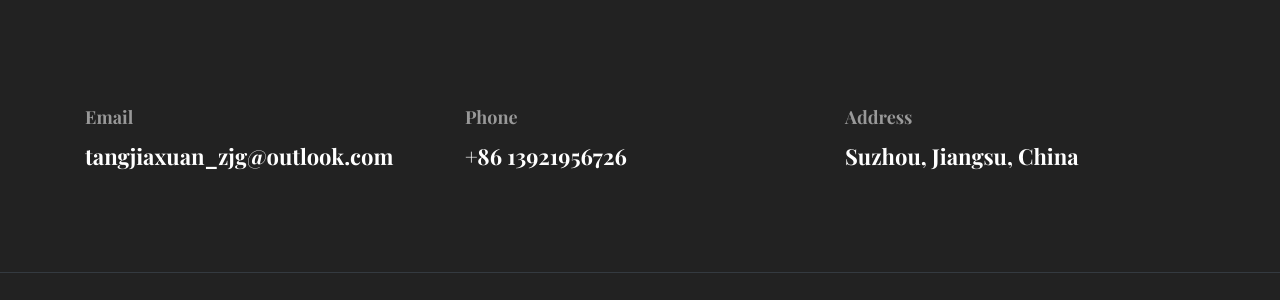
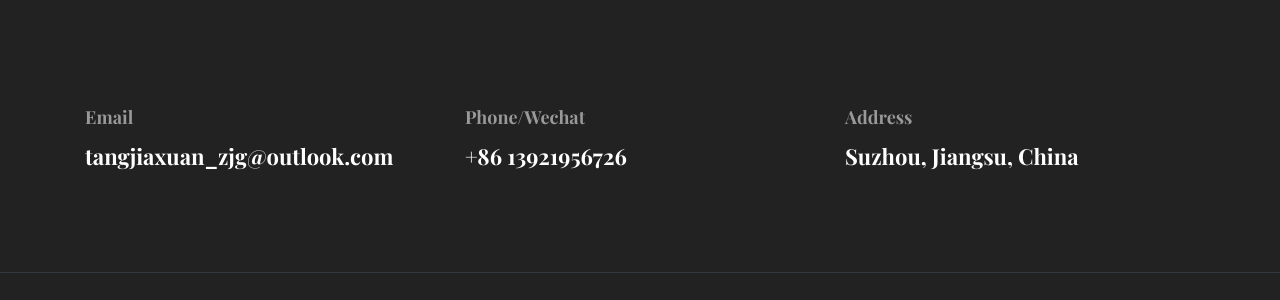
Before and after one commit to BIGTANGBRO/BIGTANGBRO.github.io, a Jekyll site: the page built from index.html, in a window 1280 px wide and 900 px high, scrolled down 4407 px. Shown: the part 488-788 px from the top of the window. Built offline with Jekyll 4.4.1, drawn with Linux system fonts in a browser that asks for light colours.

Commit message:
Update footer.html

```diff
--- a/_includes/footer.html
+++ b/_includes/footer.html
@@ -8,7 +8,7 @@
           <p class="text-white paragraph-lg font-secondary">{{ site.data.settings.email }}</p>
         </div>
         <div class="col-md-4">
-          <h5 class="text-light">Phone</h5>
+          <h5 class="text-light">Phone/Wechat</h5>
           <p class="text-white paragraph-lg font-secondary">{{ site.data.settings.phone }}</p>
         </div>
         <div class="col-md-4">
```
